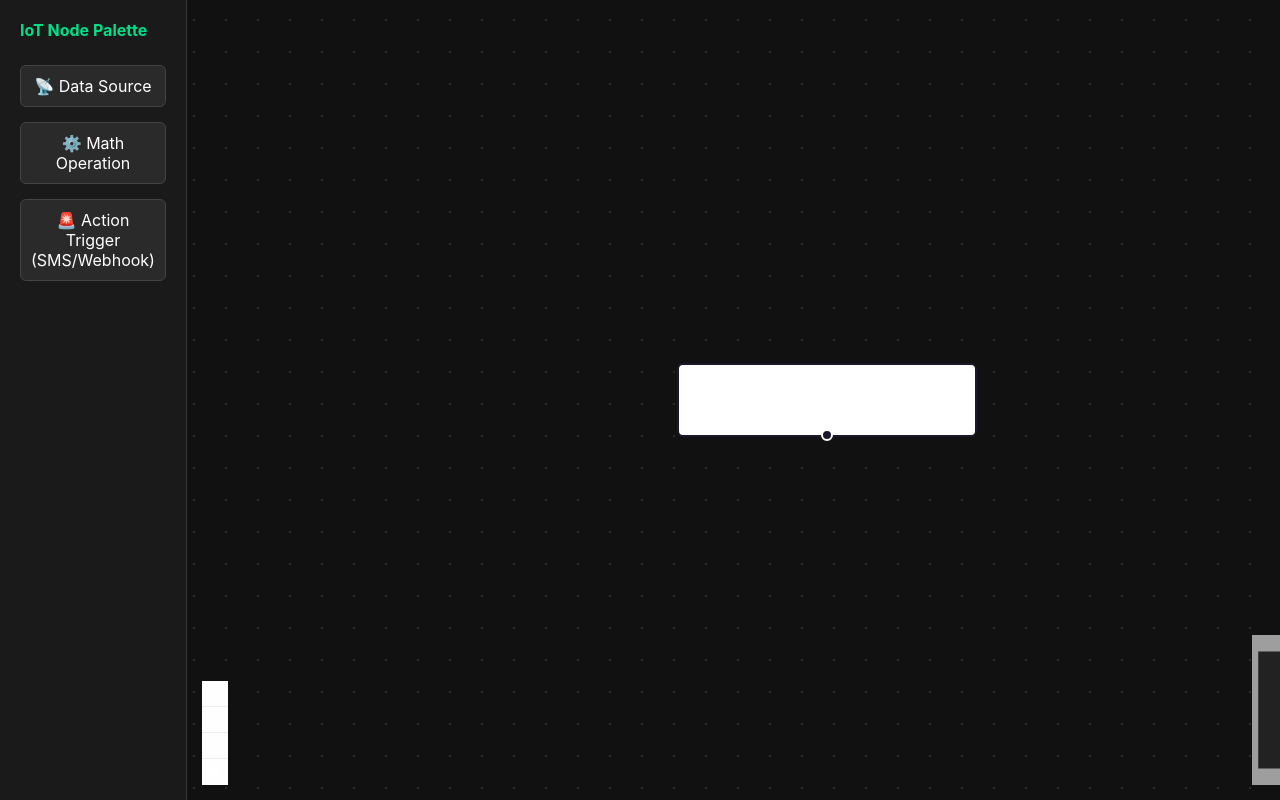
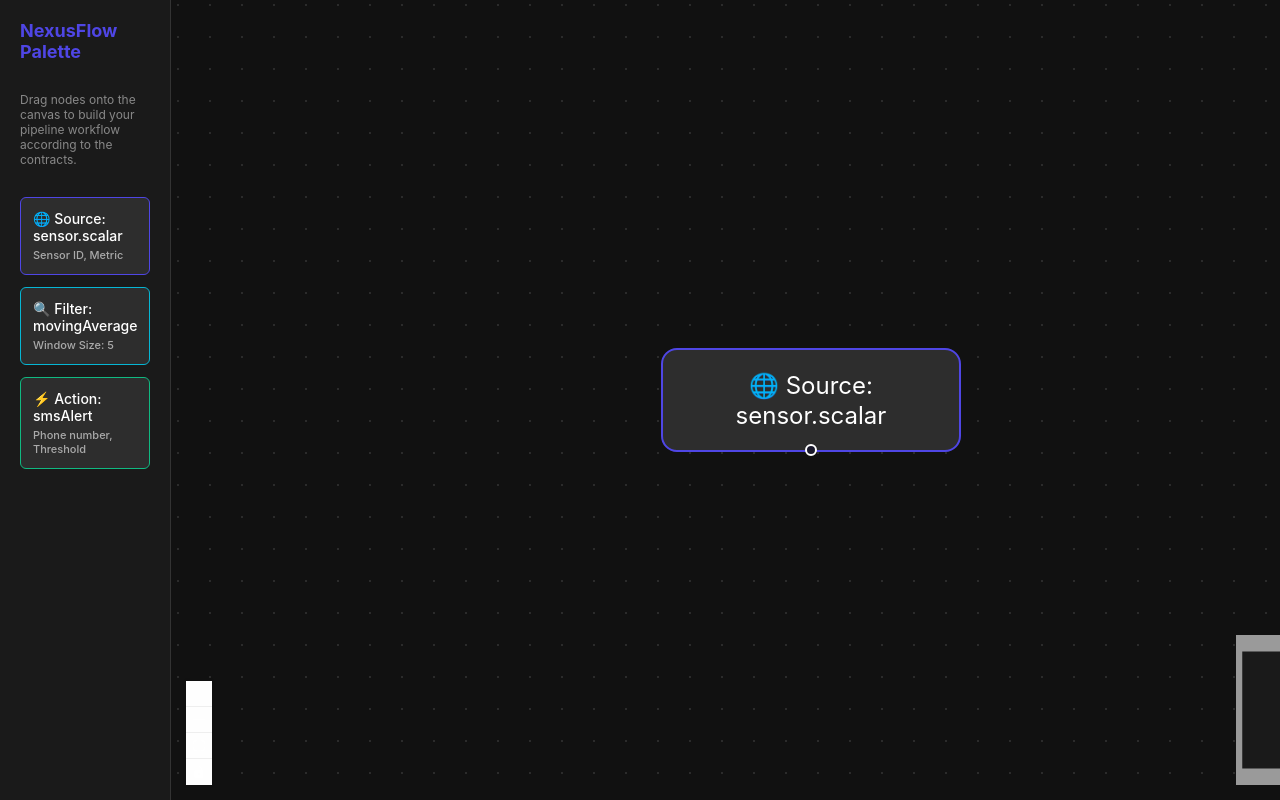
Before and after one commit to ameya1009/-NexusFlow-Visual-IoT-Telemetry-Rule-Engine, a React (Vite) app in the folder client/: page / in a window 1280 px wide. Built offline with nearby package versions, Linux system fonts and the light colour scheme.

Commit message:
feat: complete week 1 milestone with sidebar palette and react flow canvas

```diff
--- a/client/src/components/FlowCanvas.jsx
+++ b/client/src/components/FlowCanvas.jsx
@@ -13,11 +13,17 @@ import {
 import '@xyflow/react/dist/style.css';
 
 const initialNodes = [
-  { id: '1', type: 'input', data: { label: 'NexusFlow IoT Input' }, position: { x: 250, y: 100 } },
+  {
+    id: '1',
+    type: 'input',
+    data: { label: '🌐 Source: sensor.scalar' },
+    position: { x: 250, y: 100 },
+    style: { background: '#2d2d2d', color: '#fff', border: '1px solid #4f46e5', borderRadius: '8px', padding: '10px' }
+  },
 ];
 
 let id = 0;
-const getId = () => `dnd_node_${id++}`;
+const getId = () => `node_${id++}`;
 
 function FlowCanvasContent() {
   const reactFlowWrapper = useRef(null);
@@ -40,11 +46,33 @@ function FlowCanvasContent() {
       event.preventDefault();
 
       const type = event.dataTransfer.getData('application/reactflow');
+      const rawJsonData = event.dataTransfer.getData('application/json');
+
       if (!type) {
         return;
       }
 
-      // Mouse position ko canvas coordinates mein convert karta hai
+      let labelText = `${type.toUpperCase()} Node`;
+      let borderColor = '#4f46e5';
+
+      if (rawJsonData) {
+        try {
+          const parsedData = JSON.parse(rawJsonData);
+          if (parsedData.type === 'source.sensor') {
+            labelText = `🌐 Source: ${parsedData.type}\n(ID: ${parsedData.sensorId})`;
+            borderColor = '#4f46e5';
+          } else if (parsedData.type === 'filter.movingAverage') {
+            labelText = `🔍 Filter: ${parsedData.type}\n(Window: ${parsedData.windowSize})`;
+            borderColor = '#06b6d4';
+          } else if (parsedData.type === 'action.sms') {
+            labelText = `⚡ Action: ${parsedData.type}\n(Threshold: ${parsedData.threshold})`;
+            borderColor = '#10b981';
+          }
+        } catch (e) {
+          console.error("Error parsing dropped node data", e);
+        }
+      }
+
       const position = screenToFlowPosition({
         x: event.clientX,
         y: event.clientY,
@@ -53,8 +81,18 @@ function FlowCanvasContent() {
       const newNode = {
         id: getId(),
         type: 'default',
-        data: { label: `${type.toUpperCase()} (IoT Node)` },
+        data: { label: labelText },
         position,
+        style: {
+          background: '#2d2d2d',
+          color: '#fff',
+          border: `1px solid ${borderColor}`,
+          borderRadius: '8px',
+          padding: '12px',
+          fontSize: '13px',
+          width: '180px',
+          whiteSpace: 'pre-line'
+        },
       };
 
       setNodes((nds) => nds.concat(newNode));
@@ -75,7 +113,7 @@ function FlowCanvasContent() {
         fitView
       >
         <Controls />
-        <MiniMap style={{ background: '#222' }} zoomable pannable />
+        <MiniMap style={{ background: '#1a1a1a' }} zoomable pannable />
         <Background gap={16} size={1} color="#333" />
       </ReactFlow>
     </div>
@@ -85,7 +123,7 @@ function FlowCanvasContent() {
 export default function FlowCanvas() {
   return (
     <ReactFlowProvider>
-      <div style={{ width: '100vw', height: '100vh', background: '#111' }}>
+      <div style={{ width: '100vw', height: '100vh', background: '#111', display: 'flex' }}>
         <FlowCanvasContent />
       </div>
     </ReactFlowProvider>
--- a/client/src/components/Sidebar.jsx
+++ b/client/src/components/Sidebar.jsx
@@ -1,44 +1,86 @@
 import React from 'react';
 
 export default function Sidebar() {
-  const onDragStart = (event, nodeType) => {
+  const onDragStart = (event, nodeType, nodeData) => {
     event.dataTransfer.setData('application/reactflow', nodeType);
+    event.dataTransfer.setData('application/json', JSON.stringify(nodeData));
     event.dataTransfer.effectAllowed = 'move';
   };
 
   return (
     <aside style={{
-      width: '240px',
+      width: '260px',
       background: '#1a1a1a',
       color: '#fff',
       padding: '20px',
       borderRight: '1px solid #333',
       display: 'flex',
       flexDirection: 'column',
-      gap: '15px',
-      zIndex: 10
+      gap: '20px',
+      height: '100vh',
+      boxSizing: 'border-box'
     }}>
-      <h3 style={{ margin: '0 0 10px 0', fontSize: '16px', color: '#00df89' }}>IoT Node Palette</h3>
+      <h3 style={{ margin: '0 0 10px 0', fontSize: '18px', color: '#4f46e5' }}>NexusFlow Palette</h3>
+      <p style={{ fontSize: '12px', color: '#888', margin: 0 }}>
+        Drag nodes onto the canvas to build your pipeline workflow according to the contracts.
+      </p>
+
+      <div style={{ display: 'flex', flexDirection: 'column', gap: '12px', marginTop: '10px' }}>
+
+        {/* Source Node */}
         <div
-        onDragStart={(event) => onDragStart(event, 'dataSource')}
+          onDragStart={(event) => onDragStart(event, 'source', { type: 'source.sensor', sensorId: 'SN-001', metric: 'temperature' })}
           draggable
-        style={{ padding: '10px', background: '#2a2a2a', border: '1px solid #444', borderRadius: '6px', cursor: 'grab', textAlign: 'center' }}
+          style={{
+            padding: '12px',
+            background: '#2d2d2d',
+            border: '1px solid #4f46e5',
+            borderRadius: '6px',
+            cursor: 'grab',
+            fontSize: '14px',
+            fontWeight: '500'
+          }}
         >
-        📡 Data Source
+          🌐 Source: sensor.scalar
+          <div style={{ fontSize: '11px', color: '#aaa', marginTop: '4px' }}>Sensor ID, Metric</div>
         </div>
+
+        {/* Filter Node */}
         <div
-        onDragStart={(event) => onDragStart(event, 'mathOperation')}
+          onDragStart={(event) => onDragStart(event, 'filter', { type: 'filter.movingAverage', windowSize: 5 })}
           draggable
-        style={{ padding: '10px', background: '#2a2a2a', border: '1px solid #444', borderRadius: '6px', cursor: 'grab', textAlign: 'center' }}
+          style={{
+            padding: '12px',
+            background: '#2d2d2d',
+            border: '1px solid #06b6d4',
+            borderRadius: '6px',
+            cursor: 'grab',
+            fontSize: '14px',
+            fontWeight: '500'
+          }}
         >
-        ⚙️ Math Operation
+          🔍 Filter: movingAverage
+          <div style={{ fontSize: '11px', color: '#aaa', marginTop: '4px' }}>Window Size: 5</div>
         </div>
+
+        {/* Action Node */}
         <div
-        onDragStart={(event) => onDragStart(event, 'actionTrigger')}
+          onDragStart={(event) => onDragStart(event, 'action', { type: 'action.sms', phone: '+1234567890', threshold: 80 })}
           draggable
-        style={{ padding: '10px', background: '#2a2a2a', border: '1px solid #444', borderRadius: '6px', cursor: 'grab', textAlign: 'center' }}
+          style={{
+            padding: '12px',
+            background: '#2d2d2d',
+            border: '1px solid #10b981',
+            borderRadius: '6px',
+            cursor: 'grab',
+            fontSize: '14px',
+            fontWeight: '500'
+          }}
         >
-        🚨 Action Trigger (SMS/Webhook)
+          ⚡ Action: smsAlert
+          <div style={{ fontSize: '11px', color: '#aaa', marginTop: '4px' }}>Phone number, Threshold</div>
+        </div>
+
       </div>
     </aside>
   );
```
Lines whose indentation alone changed are shown as unchanged.
